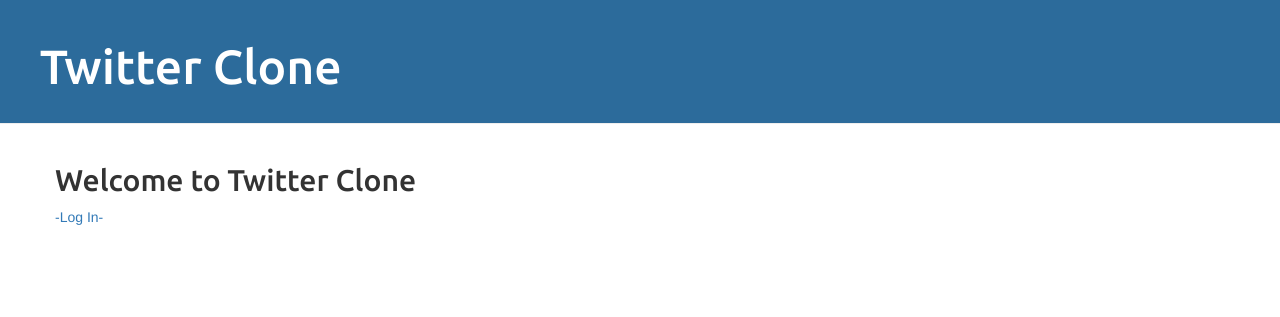
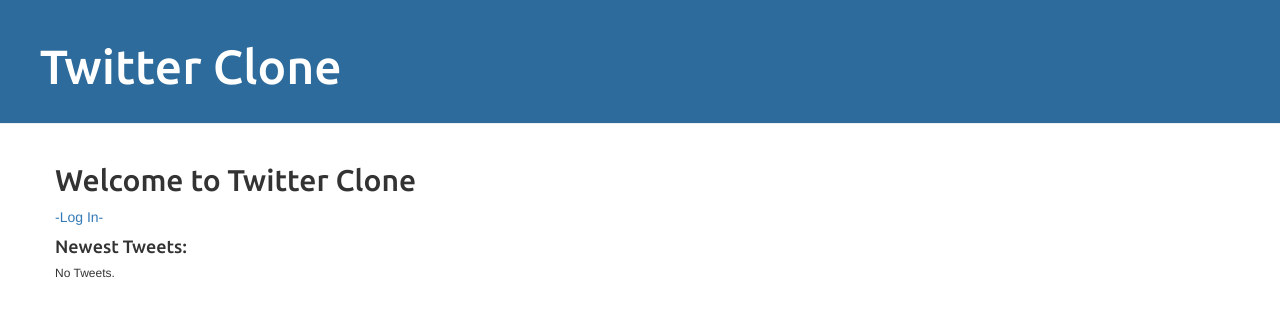
Before and after one commit to benjmm/kaseq4-twitterclone, a Django app: page / in a window 1280 px wide. Shown: the top 317 px of the page. Run offline with Django 3.2, Linux system fonts and the light colour scheme; data that the repository does not hold is empty; some libraries are stand-ins or nearby versions.

Commit message:
index public tweet feed working

```diff
--- a/templates/index.html
+++ b/templates/index.html
@@ -2,4 +2,22 @@
 
 <h2>Welcome to Twitter Clone</h2>
 
-{% include 'nav.html' %} {% endblock %}
+{% include 'nav.html' %}
+
+<p>
+    <h4>Newest Tweets:</h4>
+  {% if tweets %}
+  <ul>
+    {%for tweet in tweets%}
+
+    <li>{% include 'tweet_blob.html' %}</li>
+
+    {% endfor %}
+  </ul>
+  {% else %}
+
+  <h6>No Tweets.</h6>
+  {% endif %}
+  </p>
+
+  {% endblock %}
--- /dev/null
+++ b/templates/tweet_blob.html
@@ -0,0 +1,5 @@
+<p>
+  <a href="/user/{{ tweet.author.id }}">{{ tweet.author.display_name }}</a>
+</p>
+<p>{{ tweet.date }}</p>
+<p>{{ tweet.body }}</p>
--- a/twitterclone/views.py
+++ b/twitterclone/views.py
@@ -1,10 +1,12 @@
 from django.shortcuts import render
 from django.contrib.auth.decorators import login_required
+from tweet.models import Tweet
 
 
 def IndexView(request):
     html = 'index.html'
-    return render(request, html)
+    tweets = Tweet.objects.all().order_by('-date')
+    return render(request, html, {'tweets': tweets})
 
 
 @ login_required
```
